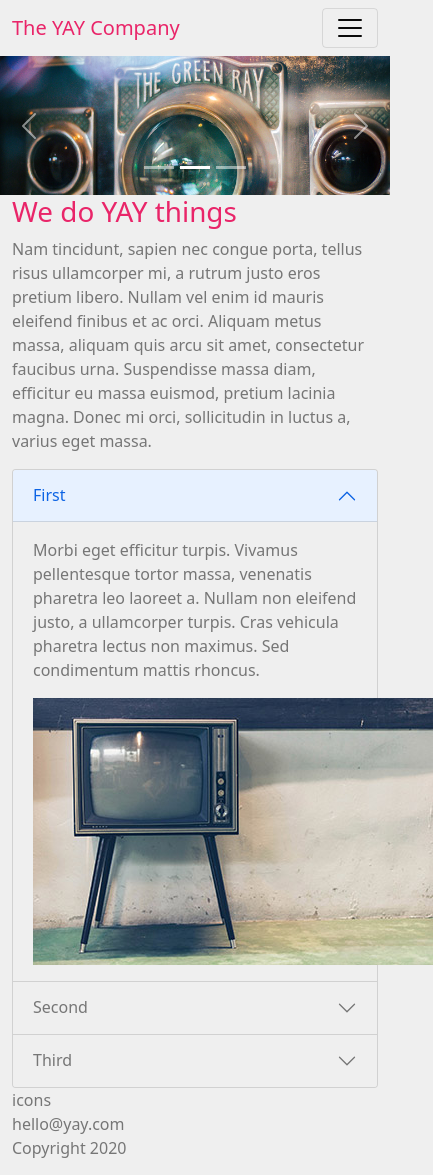
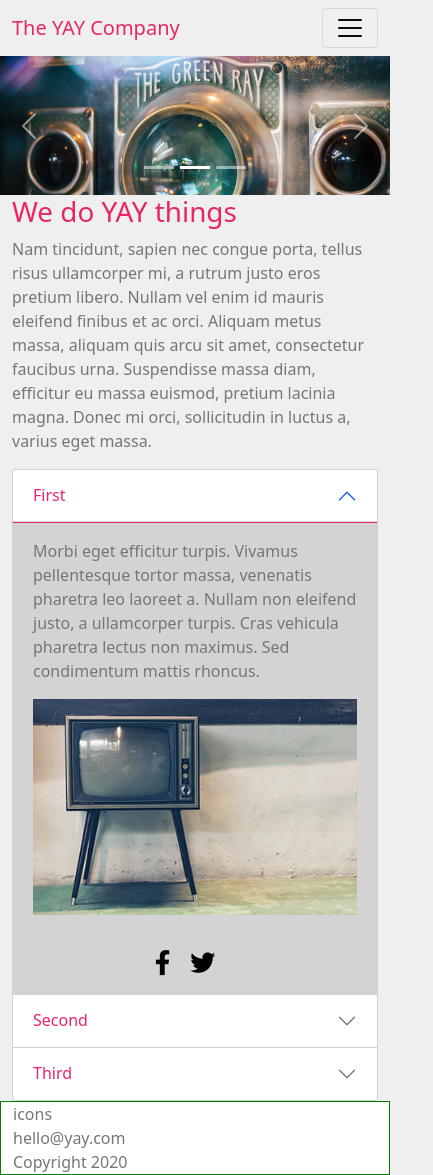
Before and after one commit to Noroff-FEU-Assignments/css-frameworks-ca-Kaladinge, a React (Create React App) app: page / in a window 390 px wide. Shown: the whole page, 433 px wide, since content can reach past the window. Built offline with nearby package versions, Linux system fonts and the light colour scheme.

Commit message:
styled accordion element and its children

```diff
--- a/public/index.html
+++ b/public/index.html
@@ -24,7 +24,7 @@
       work correctly both with client-side routing and a non-root public URL.
       Learn how to configure a non-root public URL by running `npm run build`.
     -->
-
+    <link href="https://cdnjs.cloudflare.com/ajax/libs/font-awesome/5.12.1/css/all.min.css" rel="stylesheet">
     <title>React App</title>
   </head>
   <body>
--- a/src/App.js
+++ b/src/App.js
@@ -56,13 +56,15 @@ function App() {
         </Switch>
       </div>
 
-      <Container>
+
         <div className="footer">
-            <div>icons</div>
-            <div>hello@yay.com</div>
-            <div>Copyright 2020</div>
+          <Container className="footer__container">
+            <div className="footer__item">icons</div>
+            <div className="footer__item">hello@yay.com</div>
+            <div className="footer__item">Copyright 2020</div>
+          </Container>
         </div>
-      </Container>
+
     </Router>
 
   );
--- a/src/components/homeparts/TabAccordionPart.js
+++ b/src/components/homeparts/TabAccordionPart.js
@@ -22,32 +22,54 @@ function TabAccordionPart() {
                                                 </Col>
                                                 <Col className="tabs__column">
                                                     <p className="tabs__text">Morbi eget efficitur turpis. Vivamus pellentesque tortor massa, venenatis pharetra leo laoreet a. Nullam non eleifend justo, a ullamcorper turpis. Cras vehicula pharetra lectus non maximus. Sed condimentum mattis rhoncus.</p>
+                                                    <i className="fab fa-facebook-f tabs__icon"></i>
+                                                    <i className="fab fa-twitter tabs__icon"></i>
                                                 </Col>
                                             </Row>
                                         </div>
                             </Tab>
                             <Tab eventKey="second" title="Second" className="tabs__folder">
-                                <div className="tabs-content">
+                                <div className="tabs-content tabs__item">
+                                            <Row className="tabs__row">
+                                                <Col md="auto" className="tabs__column">
                                                     <img src= {secondPicture} alt="pic" className="tabs__image"/>
+                                                </Col>
+                                                <Col className="tabs__column">
                                                     <p className="tabs__text">Morbi eget efficitur turpis. Vivamus pellentesque tortor massa, venenatis pharetra leo laoreet a. Nullam non eleifend justo, a ullamcorper turpis. Cras vehicula pharetra lectus non maximus. Sed condimentum mattis rhoncus.</p>
+                                                    <i className="fab fa-facebook-f tabs__icon"></i>
+                                                    <i className="fab fa-twitter tabs__icon"></i>
+                                                </Col>
+                                            </Row>
                                         </div>
                             </Tab>
                             <Tab eventKey="third" title="Third" className="tabs__folder">
-                                <div className="tabs-content">
+                                <div className="tabs-content tabs__item">
+                                            <Row className="tabs__row">
+                                                <Col md="auto" className="tabs__column">
                                                     <img src= {thirdPicture} alt="pic" className="tabs__image"/>
+                                                </Col>
+                                                <Col className="tabs__column">
                                                     <p className="tabs__text">Morbi eget efficitur turpis. Vivamus pellentesque tortor massa, venenatis pharetra leo laoreet a. Nullam non eleifend justo, a ullamcorper turpis. Cras vehicula pharetra lectus non maximus. Sed condimentum mattis rhoncus.</p>
+                                                    <i className="fab fa-facebook-f tabs__icon"></i>
+                                                    <i className="fab fa-twitter tabs__icon"></i>
+                                                </Col>
+                                            </Row>
                                 </div>
                             </Tab>
 
                         </Tabs>
                     </div>
-                        <Accordion defaultActiveKey="0" className="d-md-none">
-                                <Accordion.Item eventKey="0">
-                                    <Accordion.Header>First</Accordion.Header>
-                                    <Accordion.Body>
-                                 <div className="accordion-content">
-                                    <p>Morbi eget efficitur turpis. Vivamus pellentesque tortor massa, venenatis pharetra leo laoreet a. Nullam non eleifend justo, a ullamcorper turpis. Cras vehicula pharetra lectus non maximus. Sed condimentum mattis rhoncus.</p>
-                                    <img src= {firstPicture} alt="pic"/>
+                        <Accordion defaultActiveKey="0" className="d-md-none accordion">
+                                <Accordion.Item eventKey="0" className="accordion__item">
+                                    <Accordion.Header className="accordion__header">First</Accordion.Header>
+                                    <Accordion.Body className="accordion__body">
+                                        <div className="accordion__content">
+                                            <p className="accordion__text">Morbi eget efficitur turpis. Vivamus pellentesque tortor massa, venenatis pharetra leo laoreet a. Nullam non eleifend justo, a ullamcorper turpis. Cras vehicula pharetra lectus non maximus. Sed condimentum mattis rhoncus.</p>
+                                            <img src= {firstPicture} alt="pic" className="accordion__image"/>
+                                            <div className="accordion__iconholder">
+                                                <i className="fab fa-facebook-f accordion__icon"></i>
+                                                <i className="fab fa-twitter accordion__icon"></i>
+                                            </div>
                                         </div>
                                     </Accordion.Body>
                                 </Accordion.Item>
--- /dev/null
+++ b/src/sass/partials/_footer.scss
@@ -0,0 +1,4 @@
+.footer {
+  border: 1px solid green;
+  background-color: $white;
+}
--- a/src/sass/partials/_index.scss
+++ b/src/sass/partials/_index.scss
@@ -1,3 +1,5 @@
+/* tabs */
+
 .tabs__folder {
   background-color: white;
   padding: 30px;
@@ -18,6 +20,37 @@ li {
   width: 238px;
 }
 
-.tabs__column {
-  border: 1px solid green;
+.tabs__icon,
+.accordion__icon {
+  margin: 35px 20px 0 0;
+  color: black;
+  font-size: 25px;
 }
+
+/* accordion */
+
+.colors {
+  color: $cherry;
+  background-color: $white;
+}
+
+.accordion-button:not(.collapsed) {
+  @extend .colors;
+  border-bottom: 1px solid $cherry;
+}
+
+.accordion-button {
+  @extend .colors;
+}
+
+.accordion__body {
+  background-color: $grey;
+}
+
+.accordion__image {
+  width: 100%;
+}
+
+.accordion__iconholder {
+  text-align: center;
+}
--- a/src/sass/style.scss
+++ b/src/sass/style.scss
@@ -2,6 +2,7 @@ $dark: #efefef;
 $cherry: #e92569;
 $navbar-light-color: #0a0a0a;
 $white: white;
+$grey: lightgrey;
 $paragraph-color: #767676;
 $background-color: #efefef;
 
@@ -18,3 +19,4 @@ $body-color: $paragraph-color;
 @import "partials/nav";
 @import "partials/typography";
 @import "partials/index";
+@import "partials/footer";
```
Lines whose indentation alone changed are shown as unchanged.
